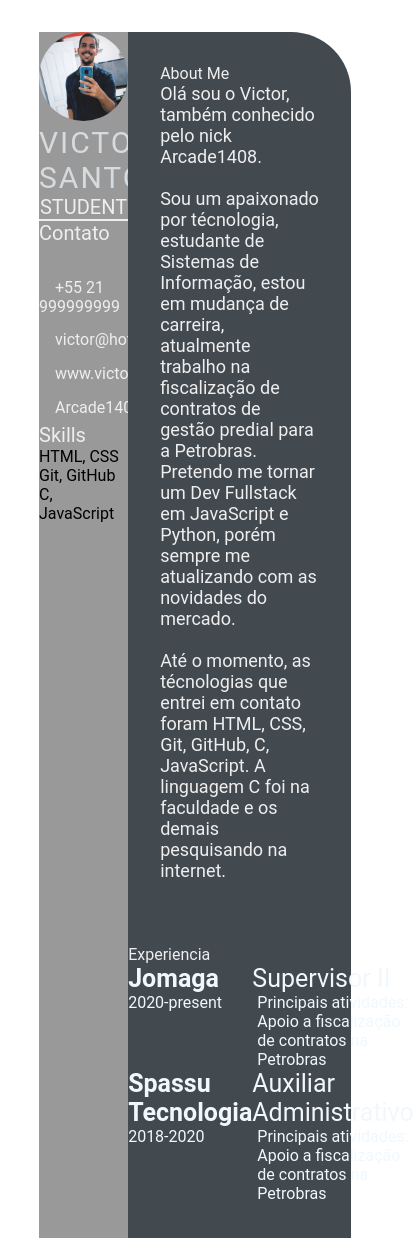
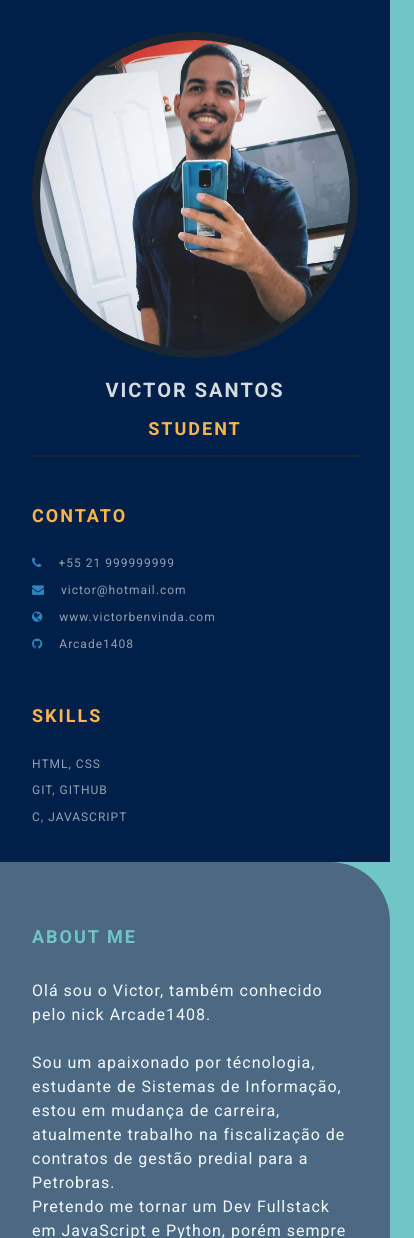
Before and after one commit to Arcade1408/CVjornadadev1408.github.io, a plain HTML site: page index.html in a window 390 px wide. Shown: the top 1238 px of the page, 414 px wide, since content can reach past the window. Drawn offline with Linux system fonts and the light colour scheme.

Commit message:
atualizado o style da pagina (#5)

```diff
--- a/index.html
+++ b/index.html
@@ -1,11 +1,20 @@
 <!DOCTYPE html>
 <html lang="en">
-
 <head>
     <meta charset="UTF-8">
     <meta http-equiv="X-UA-Compatible" content="IE=edge">
     <meta name="viewport" content="width=device-width, initial-scale=1.0">
-    <title>Victor Santos CV</title>
+    <title>Daniel Santos CV</title>
+
+    <!-- Google font  -->
+    <link rel="preconnect" href="https://fonts.googleapis.com">
+    <link rel="preconnect" href="https://fonts.gstatic.com" crossorigin>
+    <link href="https://fonts.googleapis.com/css2?family=Roboto:ital,wght@0,100;0,300;0,400;0,700;1,100;1,300;1,400;1,700&display=swap" rel="stylesheet">
+
+    <!-- font-awesome -->
+    <link rel="stylesheet" href="https://cdnjs.cloudflare.com/ajax/libs/font-awesome/4.7.0/css/font-awesome.min.css">
+
+    <!-- Custom CSS -->
     <link rel="stylesheet" href="style.css">
 </head>
 
@@ -27,19 +36,14 @@
                         <li><i class="fa fa-github"></i>Arcade1408</li>
                     </ul>
                 </div>
-                <div class="skills"></div>
+                <div class="skills">
                 <p class="left-title">Skills</p>
                 <ul>
-                    <li>
-                        <p>HTML, CSS</p>
-                    </li>
-                    <li>
-                        <p>Git, GitHub</p>
-                    </li>
-                    <li>
-                        <p>C, JavaScript</p>
-                    </li>
+                    <li><p>HTML, CSS</p></li>
+                    <li><p>Git, GitHub</p></li>
+                    <li><p>C, JavaScript</p></li>
                 </ul>
+                </div>
             </div>
         </section>
         <section class="right-section">
@@ -56,7 +60,6 @@
                         JavaScript. A linguagem C foi na faculdade e os demais pesquisando na internet.
                     </p>
                 </section>
-            </div>
             <section class="experience gap">
                 <div class="right-title">Experiencia</div>
                 <div class="experience-contents">
@@ -96,7 +99,7 @@
                         </p>
                     </div>
                     <div class="education-left">
-                        <p class="education-school-name">Colégio Estadual São Judas Tadeu</p>
+                        <p class="education-school-name">Colégio Estadual<br>São Judas Tadeu</p>
                         <p class="education-time-period">2013</p>
                     </div>
                     <div class="education-right">
@@ -132,6 +135,7 @@
                     </div>
                 </div>
             </section>
+        </div>
         </section>
     </main>
 </body>
--- a/style.css
+++ b/style.css
@@ -4,6 +4,10 @@
     box-sizing: border-box;
     list-style: none;
     font-family: 'Roboto', sans-serif;
+}
+
+body {
+    background-color: #70c6c7;
 }
 
 .resume-contents {
@@ -17,28 +21,29 @@
 .left-section {
     grid-column: span 2;
     height: 100%;
-    background-color: #999999;
+    background-color: #00204A;
 }
 
 .right-section {
     grid-column: span 5;
     height: 100%;
-    background-color: #424a50;
+    background-color: #4B6982;
     border-radius: 0px 60px 0px 0px;
 }
 
-.left-section-contents{
+.left-section-content{
     padding: 2rem 2rem;
 }
 
 .profile {
     width: 100%;
-    border-bottom: 2px solid #eeeeee;
+    border-bottom: 2px solid #1B2631;
 }
 
 .profile .profile-image {
     width: 100%;
-    border-radius: 100%;
+    border-radius: 50%;
+    border: 8px solid #1B2631;
 }
 
 .name {
@@ -46,19 +51,31 @@
     font-size: 30px;
     letter-spacing: 2px;
     text-transform: uppercase;
+    text-align: center;
+    font-weight: bold;
+    padding: 1rem 0;
 }
 
 .profession {
-    color: #eeeeee;
+    color: #FDB44B;
     font-size: 20px;
     text-transform: uppercase;
     text-align: center;
+    letter-spacing: 2px;
+    font-weight: bold;
+    padding-bottom: 1rem;
 }
 
 /* .contact-info { border-bottom: 2px solid #1B2631; } */
 .left-title {
-    color: #eeeeee;
+    color: #FDB44B;
     font-size: 20px;
+    letter-spacing: 2px;
+    text-transform: uppercase;
+    font-weight: bold;
+    display: flex;
+    align-items: center;
+    padding-top: 3rem;
 }
 
 .contact-info ul {
@@ -68,14 +85,18 @@
 .contact-info ul li,
 .references ul li {
     padding: .4rem 0;
-    color: #eeeeee;
+    display: flex;
+    align-items: center;
+    color: #d6dbdfaf;
+    letter-spacing: 1px;
+    font-size: 18px;
 }
 
 .contact-info ul li i,
 .references ul li i {
     padding-right: 1rem;
     font-size: 18px;
-    color: #eeeeee;
+    color: #2E86C1;
 }
 
 .skills ul {
@@ -83,15 +104,46 @@
 }
 .skills ul li p {
     padding: .4rem 0;
-    color: #eeeeee;
+    color: #d6dbdfaf;
+    font-size: 18px;
+    letter-spacing: 1px;
+    display: flex;
+    align-items: center;
+    text-transform: uppercase;
 }
+
+.referance-name {
+    padding-top: 1.5rem;
+    padding-bottom: .4rem;
+    font-size: 18px;
+    color: #F9E79F;
+    letter-spacing: 1px;
+    text-transform: uppercase;
+}
+
+.referance-profession {
+    font-size: 16px;
+    color: #d6dbdfaf;
+    letter-spacing: 1px;
+    /* text-transform: uppercase; */
+    padding-bottom: .4rem;
+}
+
 
 .right-section-contents {
     padding: 2rem 2rem;
 }
 
 .right-title {
-    color: #eeeeee;
+    color: #70C6C7;
+    font-size: 40px;
+    letter-spacing: 2px;
+    text-transform: uppercase;
+    font-weight: bold;
+    display: flex;
+    align-items: center;
+    padding: 2rem 0;
+    position: relative;
 }
 
 .gap {
@@ -99,7 +151,9 @@
 }
 .about-me-contents {
     font-size: 18px;
-    color: #eeeeee;
+    letter-spacing: 1px;
+    line-height: 2rem;
+    color: #F1F8FD;
 }
 
 .experience-contents,
@@ -116,23 +170,124 @@
 .awards-company-name {
     font-size: 25px;
     font-weight: bold;
+    text-transform: uppercase;
+    letter-spacing: 1px;
+    color: #FDB44B;
+    padding-bottom: .4rem;
 }
 
 .exp-time-period,
 .educationp-time-period,
 .awards-time-period {
     font-size: 18px;
+    letter-spacing: 1px;
+    line-height: 2rem;
 }
 
 .exp-position,
 .education-subject,
 .awards-name {
     font-size: 25px;
+    font-weight: bold;
+    text-transform: uppercase;
+    letter-spacing: 1px;
+    color: #FDB44B;
+    padding-bottom: .4rem;
 }
 
 .exp-desc,
 .education-desc,
 .awards-desc {
     font-size: 16px;
+    letter-spacing: 1px;
+    line-height: 1.5rem;
+    border-left: 3px solid #a5a3a3;
     padding-left: 5px;
 }
+
+/* Media queries */
+@media screen and (max-width:780px) {
+    .experience-contents,
+    .education-contents,
+    .awards-contents {
+        grid-template-columns: repeat(1, 1fr);
+    }
+}
+
+@media screen and (max-width:780px) {
+    .left-section {
+        grid-column: span 3;
+    }
+
+    .right-section {
+        grid-column: span 4;
+    }
+
+}
+
+@media screen and (max-width:1200px) {
+    .resume-contents {
+        grid-template-columns: repeat(1, 1fr);
+    }
+}
+
+@media screen and (max-width:390px) {
+    .resume-contents {
+        width: 100%;
+        margin: 0 auto;
+    }
+
+    .name {
+        font-size: 20px;
+    }
+
+    .profession {
+        font-size: 18px;
+    }
+
+    .left-title {
+        font-size: 18px;
+    }
+
+    .right-title {
+        font-size: 18px;
+    }
+
+    .contact-info ul li,
+    .references ul li {
+        font-size: 12px;
+    }
+
+    .contact-info ul li i,
+    .references ul li i {
+        /* padding-right: 1rem; */
+        font-size: 12px;
+    }
+
+    .skills ul li p {
+        font-size: 12px;
+    }
+
+    .about-me-contents {
+        font-size: 16px;
+        line-height: 1.5rem;
+    }
+
+    .exp-company-name,
+    .education-school-name,
+    .awards-company-name {
+        font-size: 18px;
+    }
+
+    .exp-time-period,
+    .educationp-time-period,
+    .awards-time-period {
+        font-size: 16px;
+    }
+
+    .exp-position,
+    .education-subject,
+    .awards-name {
+        font-size: 18px;
+    }
+}
```
